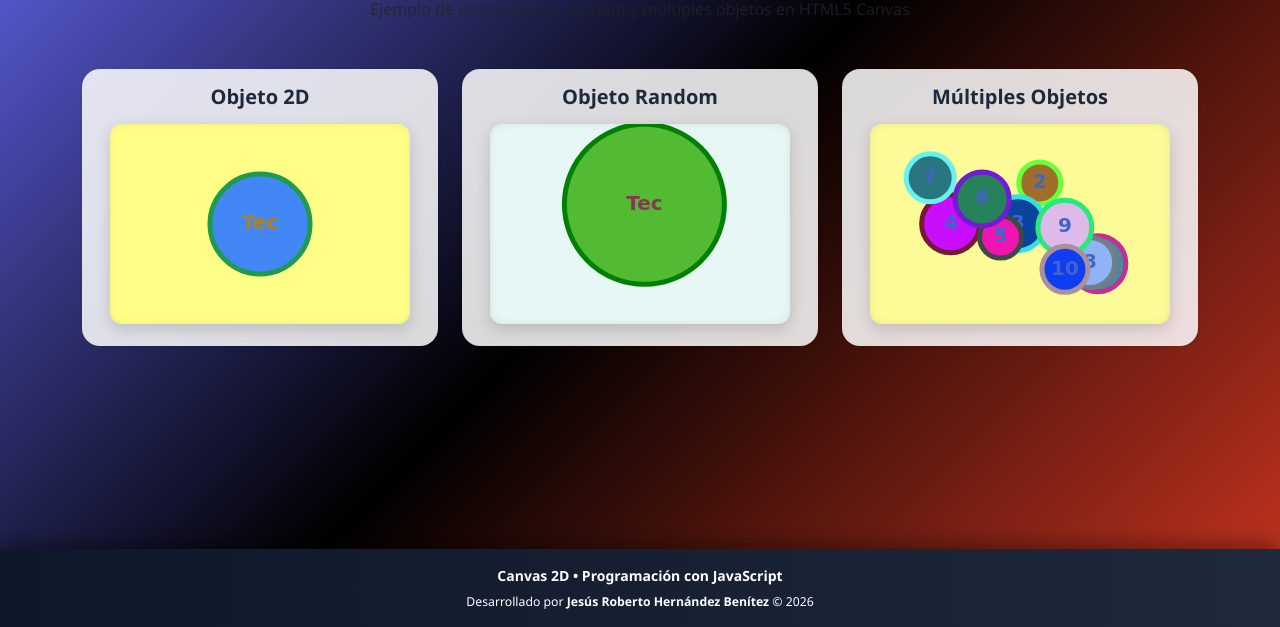
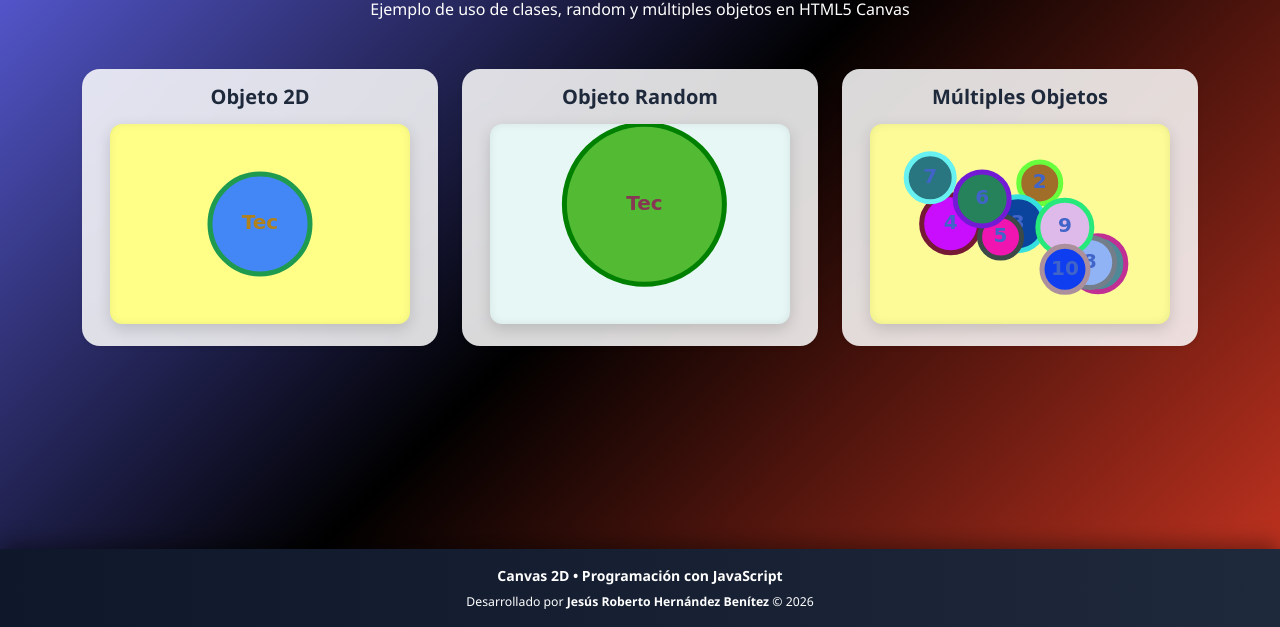
Before and after one commit to Roberto162/intro-poo-canvas, a plain HTML site: page index.html in a window 1280 px wide. Shown: the part 173-800 px from the top of the page. Drawn offline with nearby package versions, Linux system fonts and the light colour scheme.

Commit message:
Letra coloreada

```diff
--- a/index.html
+++ b/index.html
@@ -28,7 +28,7 @@
 
 <div class="text-center mb-5">
 <h1 class="fw-bold">Objetos 2D con Canvas</h1>
-<p class="text-muted">Ejemplo de uso de clases, random y múltiples objetos en HTML5 Canvas</p>
+<p class="text-white">Ejemplo de uso de clases, random y múltiples objetos en HTML5 Canvas</p>
 </div>
 
 <div class="row g-4">
```
